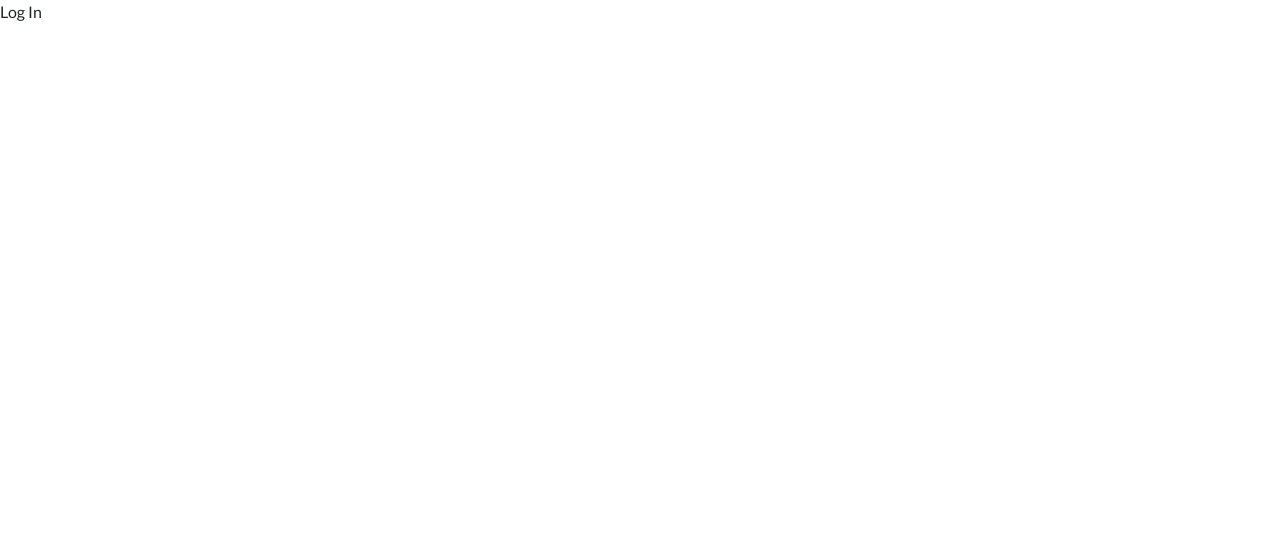
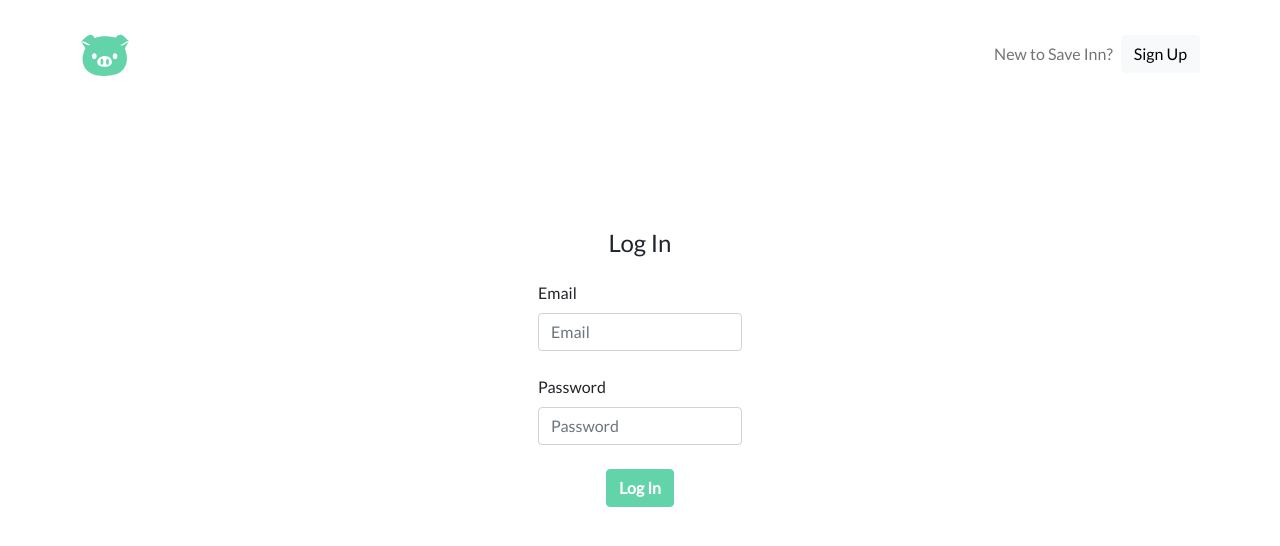
Before and after one commit to hsnfwz/saveinn, a React (Create React App) app: page /log-in in a window 1280 px wide. Shown: the top 546 px of the page. Built offline with nearby package versions, Linux system fonts and the light colour scheme.

Commit message:
finished log in layout

```diff
--- a/src/layouts/LogInLayout.js
+++ b/src/layouts/LogInLayout.js
@@ -1,11 +1,12 @@
 import { Container, Row, Col } from "react-bootstrap";
+import LogInList from "./components/LogInList";
 
 function LogInLayout(){
     return(
         <Container fluid>
             <Col>
                 <Row>
-                    Log In
+                    <LogInList/>
                 </Row>
             </Col>
         </Container>
--- a/src/layouts/components/HomeList.js
+++ b/src/layouts/components/HomeList.js
@@ -6,11 +6,12 @@ import piggyBank from "../images/manPiggyBank.svg";
 import backgroundImage from "../images/landingBackground.png"
 //css
 import '../../App.css';
-import { Navigate } from "react-router-dom";
+import { useNavigate } from "react-router-dom";
 
 function HomeList() {
 
     const [email, setEmail] = useState('');
+    let navigate = useNavigate();
 
     const submitHandler = (e) =>{
 
@@ -34,7 +35,7 @@ function HomeList() {
             </Nav>
             </Container>
             <Container className="d-flex justify-content-end">
-                <Button className="btn btn-secondary saveBtns px-5">Log In</Button>
+                <Button className="btn btn-secondary saveBtns px-5" onClick={() => navigate("log-in")}>Log In</Button>
             </Container>
         </Navbar>
         <Row className="d-flex align-items-center px-2" style={{ height: "60vh"}}>
--- a/src/layouts/components/LogInList.js
+++ b/src/layouts/components/LogInList.js
@@ -0,0 +1,59 @@
+import { Container, Row, Col, Form, Button, Navbar } from "react-bootstrap";
+import { useState, useEffect } from "react";
+import { useNavigate } from "react-router-dom";
+
+import saveInnLogo from "../images/saveInnLogo.svg";
+
+import '../../App.css';
+
+function LogInList(props){
+    const [email, setEmail] = useState("");
+    const [password, setPassword] = useState("");
+
+    let navigate = useNavigate();
+
+    const [errorMessage, setErrorMessage] = useState("");
+
+    const submitHandler = (e) =>{
+        e.preventDefault();
+        //
+        //
+        //
+    }
+
+    return(
+
+        <Container fluid className="px-5 py-3" style={{height:"100vh"}}>
+            <Navbar className="d-flex justify-content-between">
+                <Container fluid>
+                    <Navbar.Brand className="brandLogo d-flex align-items-center" style={{color: "#63D3A9"}} href="/">
+                        <img
+                        src= {saveInnLogo}
+                        width="50"
+                        height="50"
+                        className="d-inline-block align-top mx-2"
+                        alt="Save Inn logo"/>
+                    </Navbar.Brand>
+                </Container>
+                <Container fluid className="d-flex justify-content-end">
+                    <Navbar.Text>New to Save Inn?</Navbar.Text>
+                    <Button className="btn btn-light m-2" onClick={()=>navigate("registration")}>Sign Up</Button>
+                </Container>
+            </Navbar>
+            <Form onSubmit = {submitHandler} className="d-flex flex-column justify-content-center align-items-center d-grid gap-2 col-6 mx-auto" style={{height:"70vh"}}>
+                <Form.Label className="h4">Log In</Form.Label>
+                <Form.Group className="my-2">
+                    <Form.Label>Email</Form.Label>
+                    <Form.Control type="text" placeholder="Email" value={email} onChange={(e) => setEmail(e.target.value)}/>
+                </Form.Group>
+                <Form.Group className="my-2">
+                    <Form.Label>Password</Form.Label>
+                    <Form.Control type="password" placeholder="Password" value={password} onChange={(e) => setPassword(e.target.value)}/>
+                </Form.Group>
+                <Button className="btn btn-secondary saveBtns my-2">Log In</Button>
+            </Form>
+        </Container>
+    )
+}
+
+export default LogInList;
```
Also changed, not shown: src/layouts/components/RegistrationList.js (+18 -0 lines).
